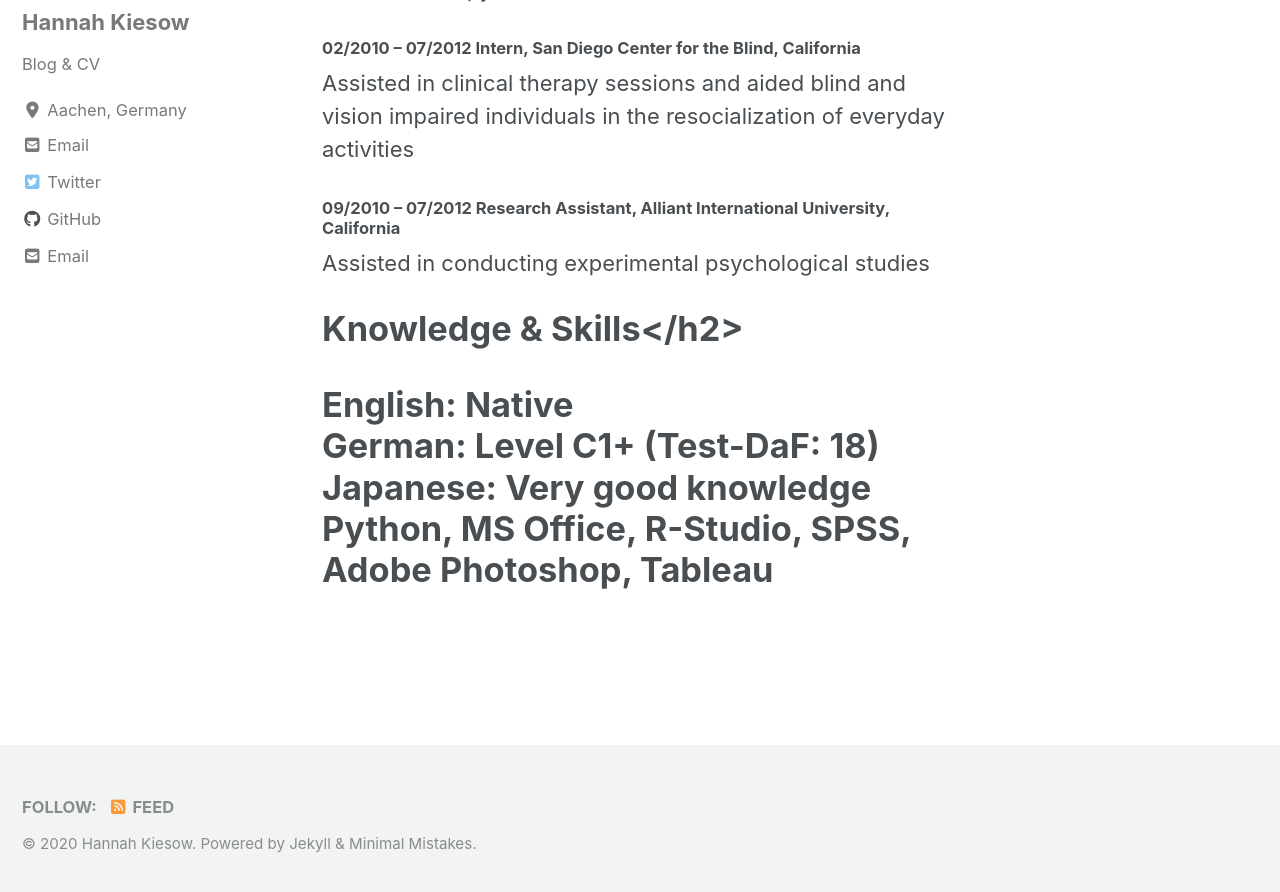
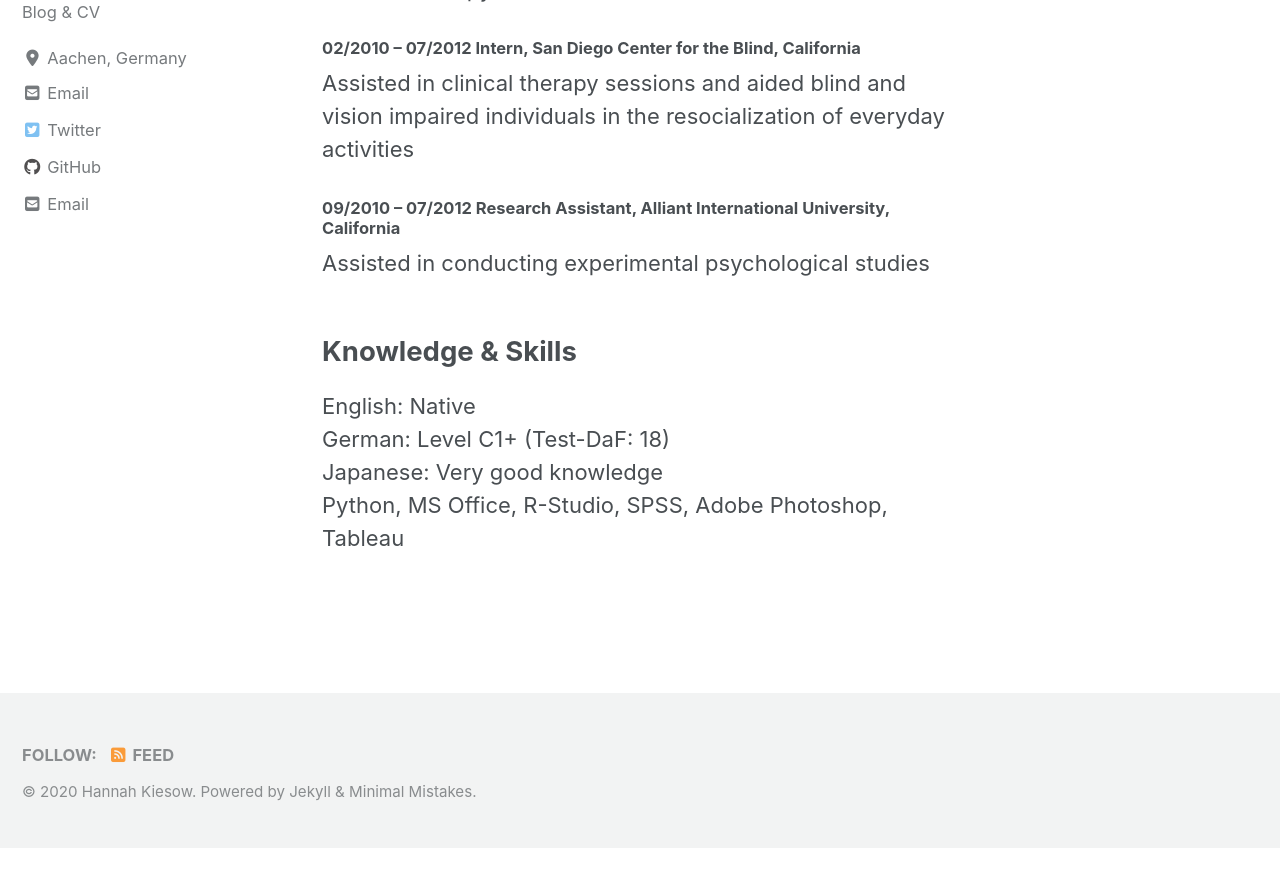
Before and after one commit to hannahkiesow/hannahkiesow.github.io, a Jekyll site: the page built from _pages/CV.md, in a window 1280 px wide and 900 px high, scrolled down 3231 px. Shown: the top 892 px of the window. Built offline with Jekyll 4.4.1, drawn with Linux system fonts in a browser that asks for light colours; cached includes are drawn as plain includes; nearby versions of some CDN libraries; after the commit the page ends 4079 px from its top, so only the background shows below that.

```diff
--- a/_pages/CV.md
+++ b/_pages/CV.md
@@ -119,7 +119,7 @@ Assisted in clinical therapy sessions and aided blind and vision impaired indivi
 				Assisted in conducting experimental psychological studies
 </p>
 
-<h1>Knowledge & Skills</h2>
+<h2>Knowledge & Skills</h2>
 
 <p>
 English:		Native
```
